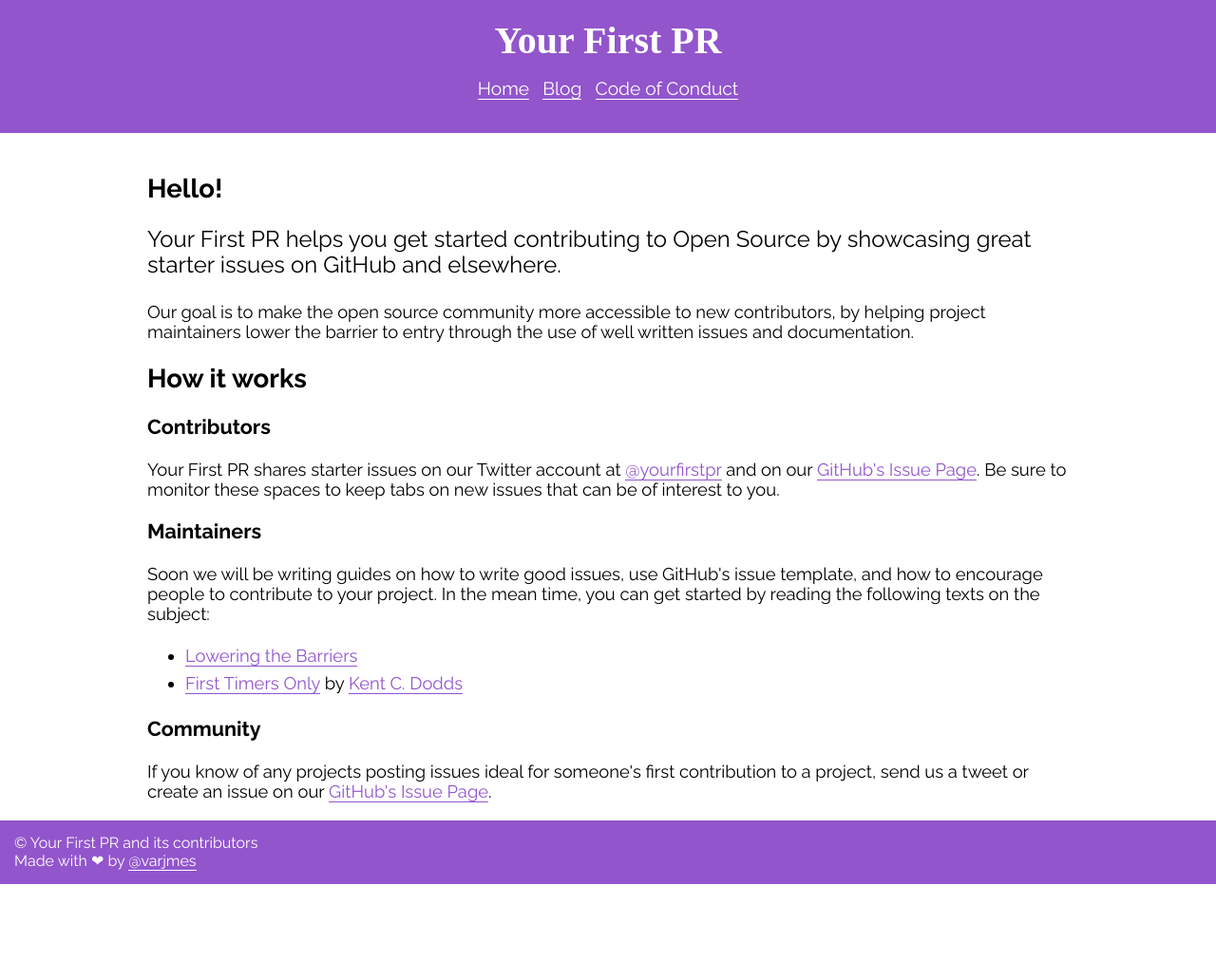
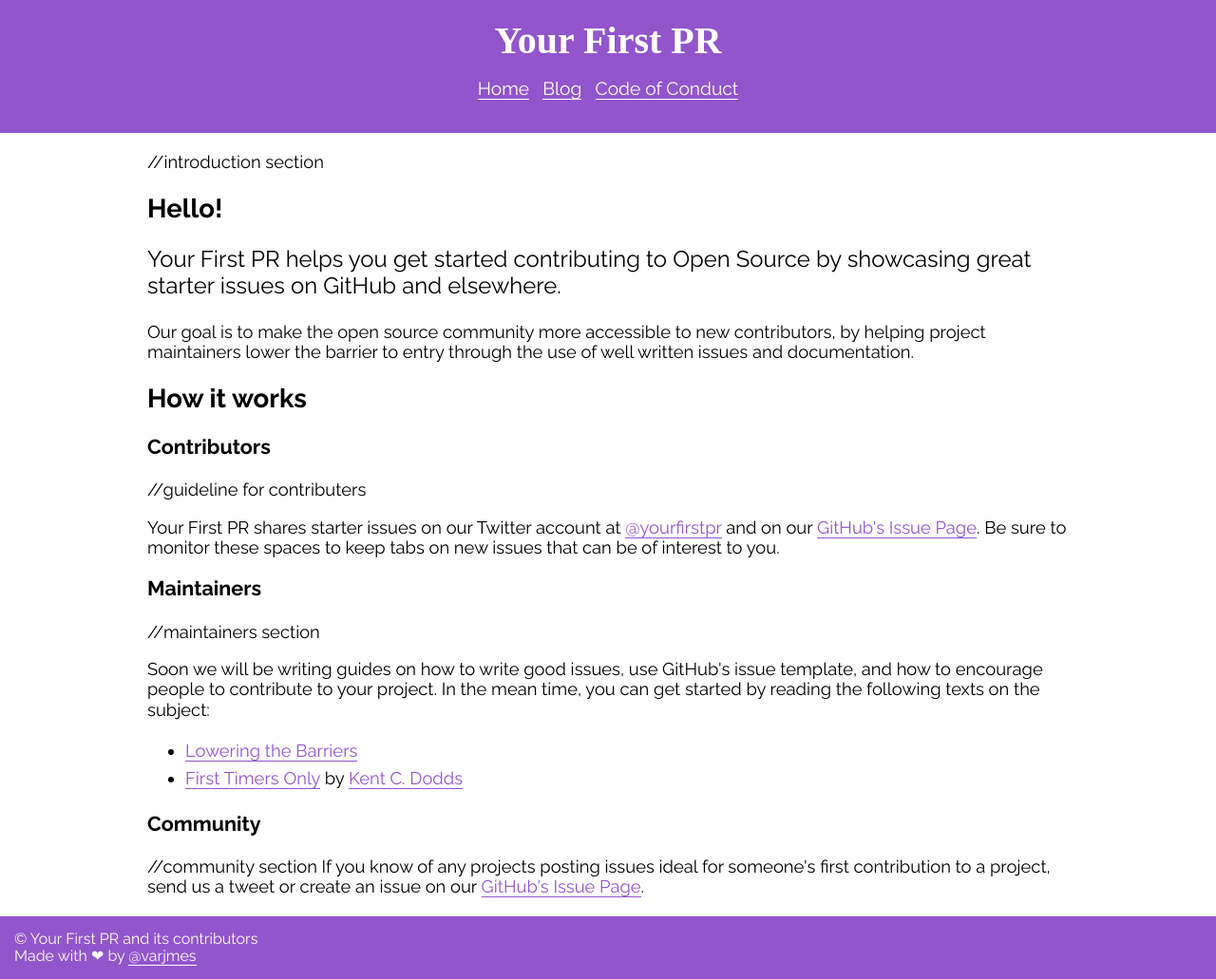
Before and after one commit to yourfirstpr/yourfirstpr.github.io, a Jekyll site: the page built from index.html, in a window 1280 px wide. Shown: the whole page at 95% size. Built offline with Jekyll 4.4.1, drawn with Linux system fonts in a browser that asks for light colours; nearby versions of some CDN libraries; some web fonts are replaced; before the commit the page ends 931 px from its top, so only the background shows below that.

Commit message:
added comments
added comments in index.html

```diff
--- a/index.html
+++ b/index.html
@@ -2,7 +2,7 @@
 layout: default
 title: Showcasing good starter issues
 ---
-  <section id='#introduction'>
+  <section id='#introduction'>                            //introduction section
     <h2>Hello!</h2>
     <p id='headline'>
       Your First PR helps you get started contributing to Open Source by showcasing
@@ -14,13 +14,13 @@
       to entry through the use of well written issues and documentation.
     </p>
     <h2>How it works</h2>
-    <h3>Contributors</h3>
+    <h3>Contributors</h3>                           //guideline for contributers
     <p>
       Your First PR shares starter issues on our Twitter account at <a href='https://twitter.com/yourfirstpr'>@yourfirstpr</a>
       and on our <a href='https://github.com/yourfirstpr/yourfirstpr.github.io/issues'>GitHub's Issue Page</a>.
       Be sure to monitor these spaces to keep tabs on new issues that can be of interest to you.
     </p>
-    <h3>Maintainers</h3>
+    <h3>Maintainers</h3>                                //maintainers section
     <p>
       Soon we will be writing guides on how to write good issues, use GitHub's issue template, and
       how to encourage people to contribute to your project. In the mean time,
@@ -30,7 +30,7 @@
         <li><a href='https://medium.com/@kentcdodds/first-timers-only-78281ea47455'>First Timers Only</a> by <a href='https://twitter.com/kentcdodds'>Kent C. Dodds</a></li>
       </ul>
     </p>
-    <h3>Community</h3>
+    <h3>Community</h3>                 //community section
       If you know of any projects posting issues ideal for someone's first contribution
       to a project, send us a tweet or create an issue on our
       <a href='https://github.com/yourfirstpr/yourfirstpr.github.io/issues'>GitHub's Issue Page</a>.
```
